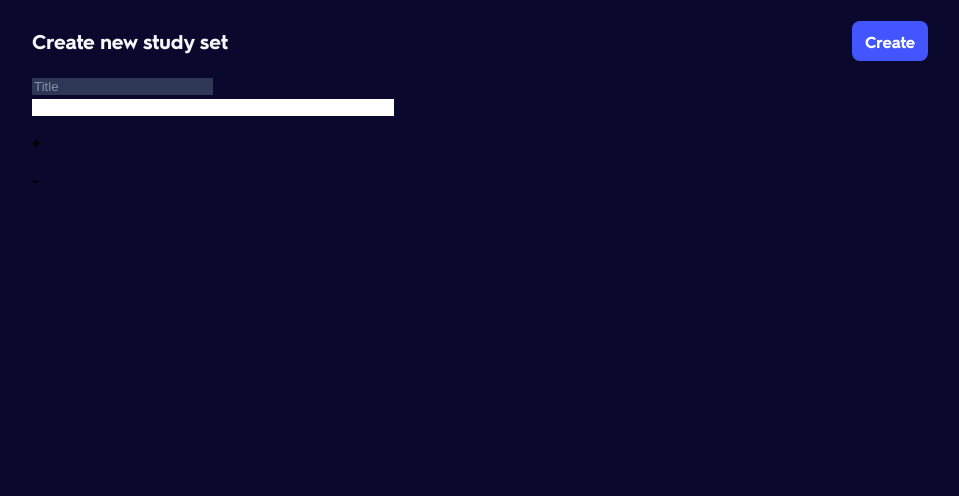
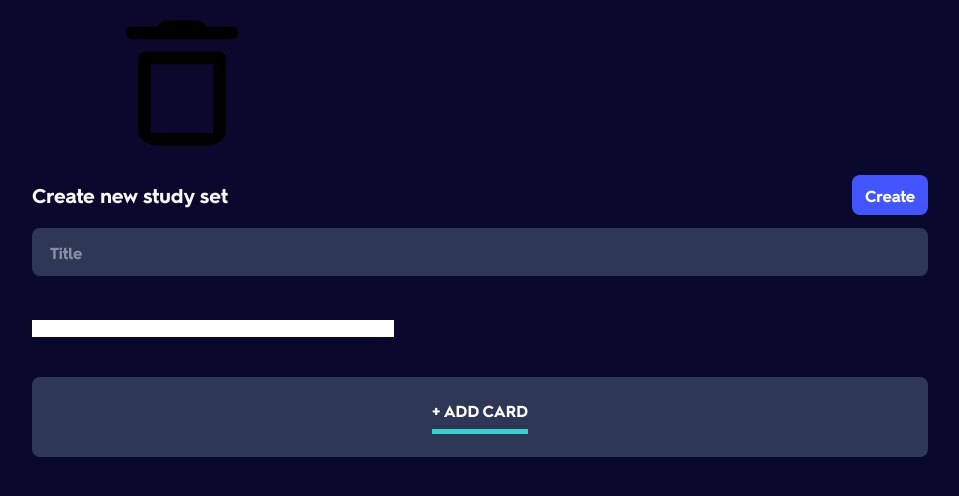
Before and after one commit to NisseVyk/quizvar, a website: page public/createTest.html in a window 1280 px wide. Shown: the whole page, without its empty margins (160-1119 px from the left). Drawn offline with Linux system fonts and the light colour scheme.

Commit message:
försök med vektorgrafik

```diff
--- a/public/createTest.html
+++ b/public/createTest.html
@@ -6,20 +6,28 @@
     <title>Document</title>
     <link rel="stylesheet" href="style.css">
     <script src="script.js" defer></script>
+
 </head>
 <body>
+    <div style="display: none;">
+        <svg xmlns="http://www.w3.org/2000/svg" xmlns:xlink="http://www.w3.org/1999/xlink" xmlns:svg="http://www.w3.org/2000/svg">
+            <symbol id="garbage" viewBox="0 0 24 24">
+                <path d="M17.0089 9.00152V20H6.99849V9.00152H17.0089ZM15.2929 2.29289C15.1054 2.10536 14.851 2 14.5858 2H9.41421C9.149 2 8.89464 2.10536 8.70711 2.29289L8 3H4C3.44772 3 3 3.44772 3 4C3 4.55228 3.44772 5 4 5H20C20.5523 5 21 4.55228 21 4C21 3.44772 20.5523 3 20 3H16L15.2929 2.29289ZM19 8C19 7.44772 18.5523 7 18 7H6C5.44772 7 5 7.44772 5 8V19.7778C5 21 6.44286 22 7.85714 22H16.1429C17.5571 22 19 21 19 19.7778V8Z"></path>
+            </symbol>
+        </svg>
+    </div>
     <main>
-        <div class="title_container">
+        <svg role="img"><use xlink:href="#garbage"></use></svg>
+        <div class="info_container">
             <p class="text">Create new study set</p>
             <div class="create_button" onclick="createTable()"><p>Create</p></div>
         </div>
-        <input id="title" type="text" placeholder="Title">
+        <input class="title" id="title" type="text" placeholder="Title">
         <div id="question_container">
         </div>
 
-        <aside class="add/remove">
-            <p id="add_button" onclick="add_field()">+</p>
-            <p id="remove_button" onclick="remove_field()">-</p>
+        <aside class="addremove_container" onclick="add_field()">
+            <span class="button" id="add_button">+ ADD CARD</span>
         </aside>
     </main>
 </body>
--- a/public/script.js
+++ b/public/script.js
@@ -16,9 +16,33 @@ function createTable() {
 }
 
 function add_field() {
+
+    // Main div
     let question = document.createElement("div")
     question.classList.add("question")
     question.id = question_container.children.length.toString()
+
+    // Övre bar
+    let remove_button_container = document.createElement("div")
+    remove_button_container.classList.add("remove_button_container")
+
+    // Siffra
+    let siffra = document.createElement("p")
+    siffra.classList.add("siffra")
+
+    // Ta bort knapp
+    let trash_can = document.createElement("svg")
+    //trash_can.classList.add("trash_can")
+    trash_can.setAttribute('role', "img")
+
+    let inner_trash = document.createElement("use")
+    inner_trash.setAttribute('xlink:href', "#garbage")
+
+    trash_can.appendChild(inner_trash)
+
+    // Nedre bar
+    let term_container = document.createElement("div")
+    term_container.classList.add("term_container")
 
     const input = document.createElement("input")
     input.type = "text"
@@ -27,6 +51,7 @@ function add_field() {
     question.appendChild(input)
     question.appendChild(input.cloneNode(true))
 
+    question_container.appendChild(trash_can)
     question_container.appendChild(question);
 }
 
--- a/public/style.css
+++ b/public/style.css
@@ -10,6 +10,12 @@ body {
     background-color: rgb(10, 9, 45);
 }
 
+main {
+    width: 70vw;
+    max-width: 1220px;
+    margin: auto;
+}
+
 input {
     border: none;
 }
@@ -18,7 +24,7 @@ input:focus {
     outline: none;
 }
 
-.title_container {
+.info_container {
     display: flex;
     justify-content: space-between;
 }
@@ -47,19 +53,57 @@ input:focus {
     text-align: center;
 }
 
-#title {
+.title {
+    font-family: quizlet700;
     background-color: rgb(46, 56, 86);
     color: rgb(246, 247, 251);
+    padding: 0%;
+    max-width: 1220px;
+    padding: 4px 2% 4px 2%;
+    font-size: 16px;
+    border-radius: 0.5rem;
+    width: 100%;
+    box-sizing: border-box;
+    height: 48px;
 }
 
 
 
-main {
-    width: 70vw;
-    max-width: 1220px;
-    margin: auto;
+
+#question_container {
+    margin-top: 5vh;
 }
 
-.question {
+.addremove_container {
+    width: 100%;
+    height: 80px;
+    margin-top: 5vh;
+    border-radius: 0.5rem;
+    display: flex;
+    align-items: center;
+    justify-content: center;
+    background-color: rgb(46, 56, 86);
+    cursor: pointer;
+}
 
+.button {
+    margin: 0;
+    font-family: quizlet700;
+    color: #fff;
+    padding-bottom: 1vh;
+    text-align: center;
+    font-size: 16px;
+    border-bottom: solid 5px rgb(60, 207, 207);
+    transition-duration: 300ms;
 }
+
+.button:hover {
+    color: rgb(255, 220, 98);
+    border-color: rgb(255, 220, 98);
+    transition-duration: 300ms;
+}
+
+.trash_can {
+    width: 300px;
+    height: 150px;
+}
```
